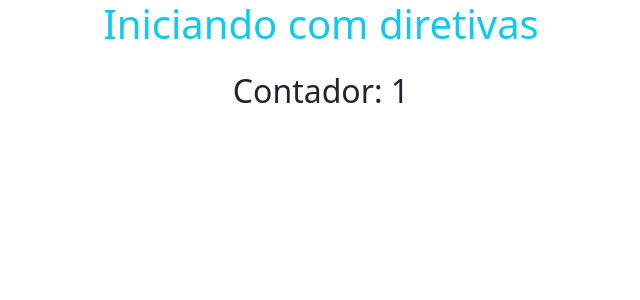
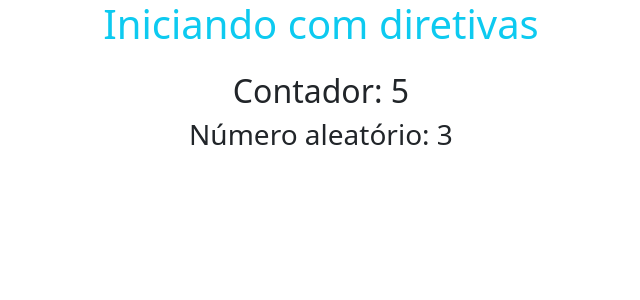
Before and after one commit to Daniel-Fonseca-da-Silva/Explorando-Diretivas-com-Angular, an Angular app: page / in a window 1280 px wide. Shown: the top 300 px of the page, without its empty margins (319-959 px from the left). Built offline with nearby package versions, Linux system fonts and the light colour scheme.

Commit message:
Capturando dados do componente e passando para o html com double mustache

```diff
--- a/src/app/app.component.html
+++ b/src/app/app.component.html
@@ -1,3 +1,4 @@
 <h1 class="text-center text-info">Iniciando com diretivas</h1>
 
-<h2 class="text-center mt-4">Contador: 1</h2>
+<h2 class="text-center mt-4">Contador: {{ count }} </h2>
+<h3 class="text-center">Número aleatório: {{ randomNumber }} </h3>
--- a/src/app/app.component.ts
+++ b/src/app/app.component.ts
@@ -8,8 +8,20 @@ import { Component, OnInit } from '@angular/core';
 export class AppComponent implements OnInit {
 
   count = 0
+  randomNumber = 0
 
   constructor() {}
+
+  ngOnInit(): void {
+    let interval = setInterval(() => {
+      this.count++
+      if(this.count === 60)
+        clearInterval(interval)
+    }, 1000)
+
+    this.randomNumber = Math.floor(Math.random() * 10);
+
+  }
 
 
 
```
